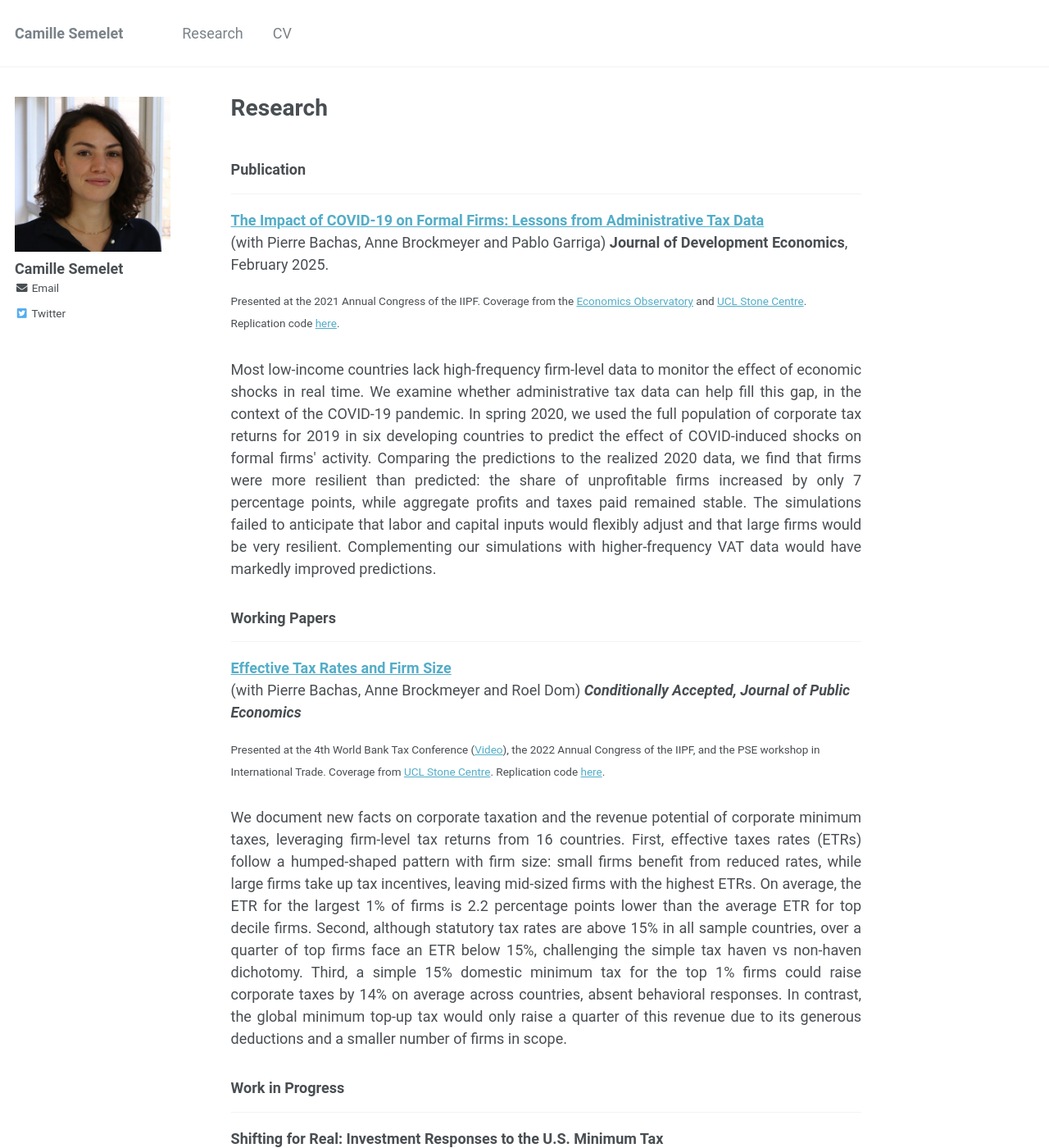
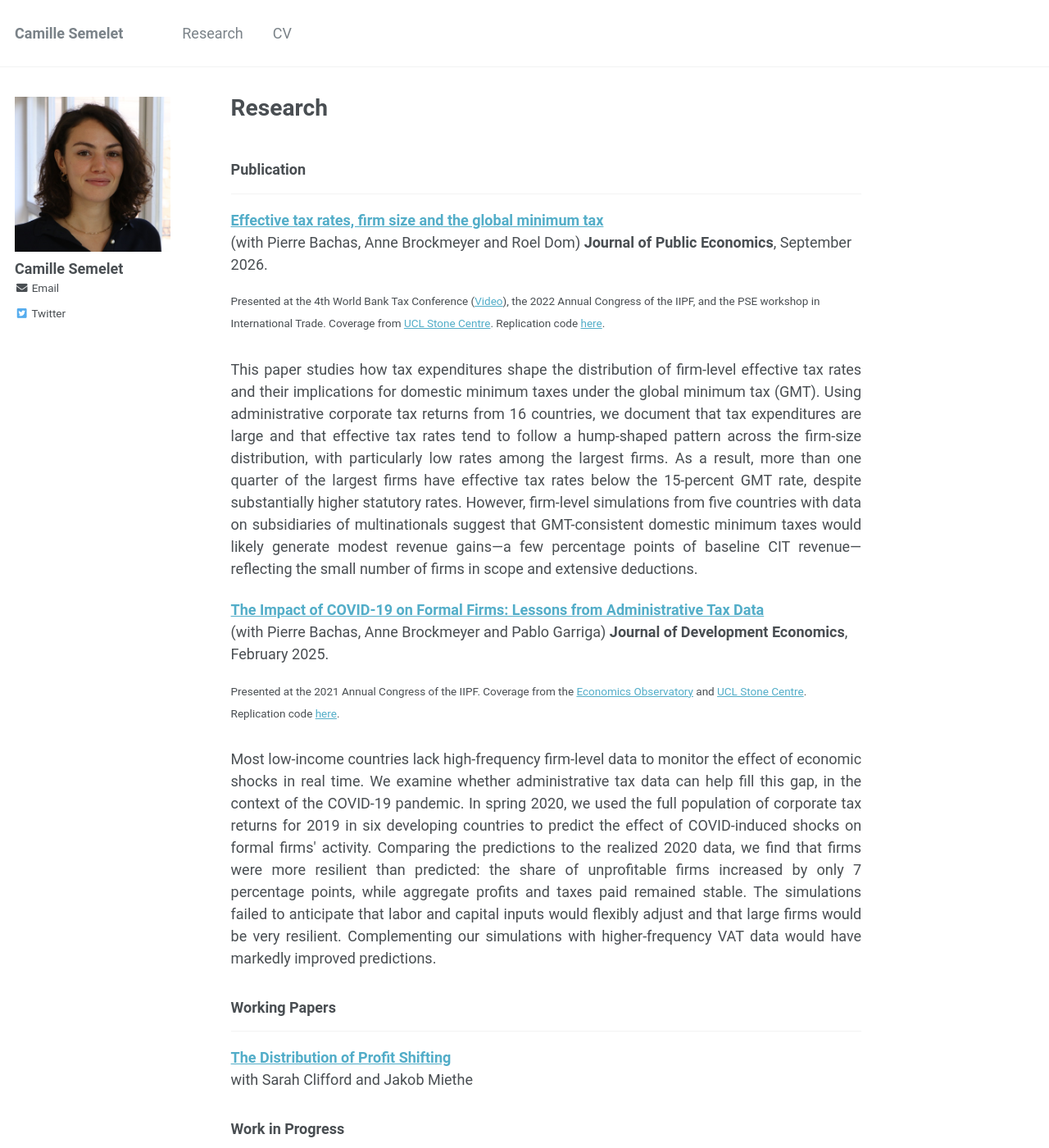
Before and after one commit to CamilleSemelet/camillesemelet.github.io, a Jekyll site: the page built from _pages/research.md, in a window 1280 px wide and 1400 px high. Shown: the whole window at 82% size. Built offline with Jekyll 4.4.1, drawn with Linux system fonts in a browser that asks for light colours; some of the changed text lies outside the part shown.

Commit message:
Update research.md

```diff
--- a/_pages/research.md
+++ b/_pages/research.md
@@ -14,6 +14,15 @@ title: Research
 
 ### Publication
 ---
+
+**[Effective tax rates, firm size and the global minimum tax](https://www.sciencedirect.com/science/article/pii/S004727272600157X?dgcid=coauthor)**
+(with Pierre Bachas, Anne Brockmeyer and Roel Dom)
+**Journal of Public Economics**, September 2026.
+
+<sup>Presented at the 4th World Bank Tax Conference ([Video](https://worldbank.scene7.com/s7viewers/html5/VideoViewer.html?asset=worldbankprod/tax-conference-camille-semelet-AVS&config=worldbankprod/WB-Standard-Player-1&serverUrl=https://worldbank.scene7.com/is/image/&contenturl=https://worldbank.scene7.com/is/content/&posterimage=worldbankprod/tax-conference-camille-semelet-AVS&videoserverurl=https://worldbank.scene7.com/is/content)), the 2022 Annual Congress of the IIPF, and the PSE workshop in International Trade. Coverage from  [UCL Stone Centre](https://www.stone-econ.org/research/effective-tax-rates-and-firm-size). Replication code [here](https://github.com/CamilleSemelet/International-Tax-Data-Lab).<sup>
+
+<p align="justify">This paper studies how tax expenditures shape the distribution of firm-level effective tax rates and their implications for domestic minimum taxes under the global minimum tax (GMT). Using administrative corporate tax returns from 16 countries, we document that tax expenditures are large and that effective tax rates tend to follow a hump-shaped pattern across the firm-size distribution, with particularly low rates among the largest firms. As a result, more than one quarter of the largest firms have effective tax rates below the 15-percent GMT rate, despite substantially higher statutory rates. However, firm-level simulations from five countries with data on subsidiaries of multinationals suggest that GMT-consistent domestic minimum taxes would likely generate modest revenue gains—a few percentage points of baseline CIT revenue—reflecting the small number of firms in scope and extensive deductions.</p>
+
 **[The Impact of COVID-19 on Formal Firms: Lessons from Administrative Tax Data](https://www.sciencedirect.com/science/article/pii/S0304387825000124?via%3Dihub)**
 (with Pierre Bachas, Anne Brockmeyer and Pablo Garriga)
 **Journal of Development Economics**, February 2025.
@@ -22,16 +31,14 @@ title: Research
 
 <p align="justify">Most low-income countries lack high-frequency firm-level data to monitor the effect of economic shocks in real time. We examine whether administrative tax data can help fill this gap, in the context of the COVID-19 pandemic. In spring 2020, we used the full population of corporate tax returns for 2019 in six developing countries to predict the effect of COVID-induced shocks on formal firms' activity. Comparing the predictions to the realized 2020 data, we find that firms were more resilient than predicted: the share of unprofitable firms increased by only 7 percentage points, while aggregate profits and taxes paid remained stable. The simulations failed to anticipate that labor and capital inputs would flexibly adjust and that large firms would be very resilient. Complementing our simulations with higher-frequency VAT data would have markedly improved predictions.</p>
 
+
+
+
 ### Working Papers
 
 ---
-**[Effective Tax Rates and Firm Size](https://camillesemelet.github.io/files/ETR_wp_CEPR.pdf)**
-(with Pierre Bachas, Anne Brockmeyer and Roel Dom)
-_**Conditionally Accepted, Journal of Public Economics**_
-
-<sup>Presented at the 4th World Bank Tax Conference ([Video](https://worldbank.scene7.com/s7viewers/html5/VideoViewer.html?asset=worldbankprod/tax-conference-camille-semelet-AVS&config=worldbankprod/WB-Standard-Player-1&serverUrl=https://worldbank.scene7.com/is/image/&contenturl=https://worldbank.scene7.com/is/content/&posterimage=worldbankprod/tax-conference-camille-semelet-AVS&videoserverurl=https://worldbank.scene7.com/is/content)), the 2022 Annual Congress of the IIPF, and the PSE workshop in International Trade. Coverage from  [UCL Stone Centre](https://www.stone-econ.org/research/effective-tax-rates-and-firm-size). Replication code [here](https://github.com/CamilleSemelet/International-Tax-Data-Lab).<sup>
-
-<p align="justify">We document new facts on corporate taxation and the revenue potential of corporate minimum taxes, leveraging firm-level tax returns from 16 countries. First, effective taxes rates (ETRs) follow a humped-shaped pattern with firm size: small firms benefit from reduced rates, while large firms take up tax incentives, leaving mid-sized firms with the highest ETRs. On average, the ETR for the largest 1% of firms is 2.2 percentage points lower than the average ETR for top decile firms. Second, although statutory tax rates are above 15% in all sample countries, over a quarter of top firms face an ETR below 15%, challenging the simple tax haven vs non-haven dichotomy. Third, a simple 15% domestic minimum tax for the top 1% firms could raise corporate taxes by 14% on average across countries, absent behavioral responses. In contrast, the global minimum top-up tax would only raise a quarter of this revenue due to its generous deductions and a smaller number of firms in scope.</p>
+**[The Distribution of Profit Shifting](https://taxobservatory.world/publication/the-distribution-of-profit-shifting/)**
+with Sarah Clifford and Jakob Miethe
 
 
 ### Work in Progress
```
Also changed, not shown: other parts of _pages/research.md (+1 -2 lines).
